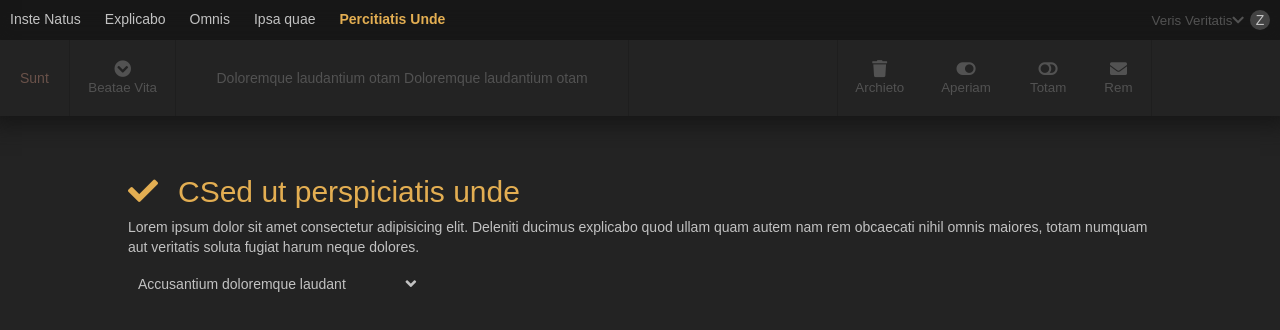
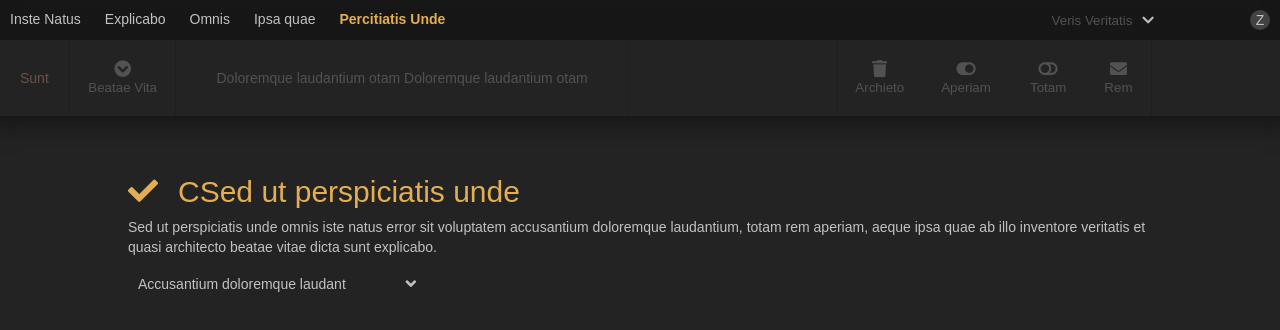
Before and after one commit to cpoison/nakhoda-challenge, a React (Create React App) app in the folder makhoda-challenge/: page / in a window 1280 px wide. Shown: the top 330 px of the page. Built offline with nearby package versions, Linux system fonts and the light colour scheme.

Commit message:
Master - Tidying up the code

```diff
--- a/makhoda-challenge/src/App.css
+++ b/makhoda-challenge/src/App.css
@@ -73,6 +73,15 @@ a.selected {
 	float: right;
 }
 
+.user-dropdown {
+	margin-right: 90px;
+}
+
+.user-dropdown i {
+	margin-left: 10px;
+	color: var(--font-colour);
+}
+
 .user-login {
 	background: #424242;
 	border: 0;
--- a/makhoda-challenge/src/App.js
+++ b/makhoda-challenge/src/App.js
@@ -5,11 +5,8 @@ import Menu from "./components/Menu";
 import "./reset.css";
 import "./App.css";
 
-/* <i class="fas fa-trash"></i> */
-/* <i class="fas fa-toggle-on"></i> */
-/* <i class="fas fa-envelope"></i> */
+const buttonsList1 = [{ label: "Beatae Vita", icon: "-chevron-circle-down" }];
 
-const buttonsList1 = [{ label: "Beatae Vita", icon: "-chevron-circle-down" }];
 const buttonsList2 = [
 	{ label: "Archieto", icon: "-trash" },
 	{ label: "Aperiam", icon: "-toggle-on" },
@@ -92,10 +89,10 @@ class App extends Component {
 						CSed ut perspiciatis unde
 					</h1>
 					<p className="main-container__intro">
-						Lorem ipsum dolor sit amet consectetur adipisicing elit. Deleniti
-						ducimus explicabo quod ullam quam autem nam rem obcaecati nihil
-						omnis maiores, totam numquam aut veritatis soluta fugiat harum neque
-						dolores.
+						Sed ut perspiciatis unde omnis iste natus error sit voluptatem
+						accusantium doloremque laudantium, totam rem aperiam, aeque ipsa
+						quae ab illo inventore veritatis et quasi architecto beatae vitae
+						dicta sunt explicabo.
 					</p>
 
 					<Dropdown list={dropdownList} />
--- a/makhoda-challenge/src/index.css
+++ /dev/null
@@ -1,14 +0,0 @@
-body {
-  margin: 0;
-  padding: 0;
-  font-family: -apple-system, BlinkMacSystemFont, "Segoe UI", "Roboto", "Oxygen",
-    "Ubuntu", "Cantarell", "Fira Sans", "Droid Sans", "Helvetica Neue",
-    sans-serif;
-  -webkit-font-smoothing: antialiased;
-  -moz-osx-font-smoothing: grayscale;
-}
-
-code {
-  font-family: source-code-pro, Menlo, Monaco, Consolas, "Courier New",
-    monospace;
-}
--- a/makhoda-challenge/src/index.js
+++ b/makhoda-challenge/src/index.js
@@ -1,6 +1,5 @@
 import React from "react";
 import ReactDOM from "react-dom";
-import "./index.css";
 import App from "./App";
 
 ReactDOM.render(<App />, document.getElementById("root"));
```
Also changed, not shown: 1 other file (tests, documents, lock files or other folders).
